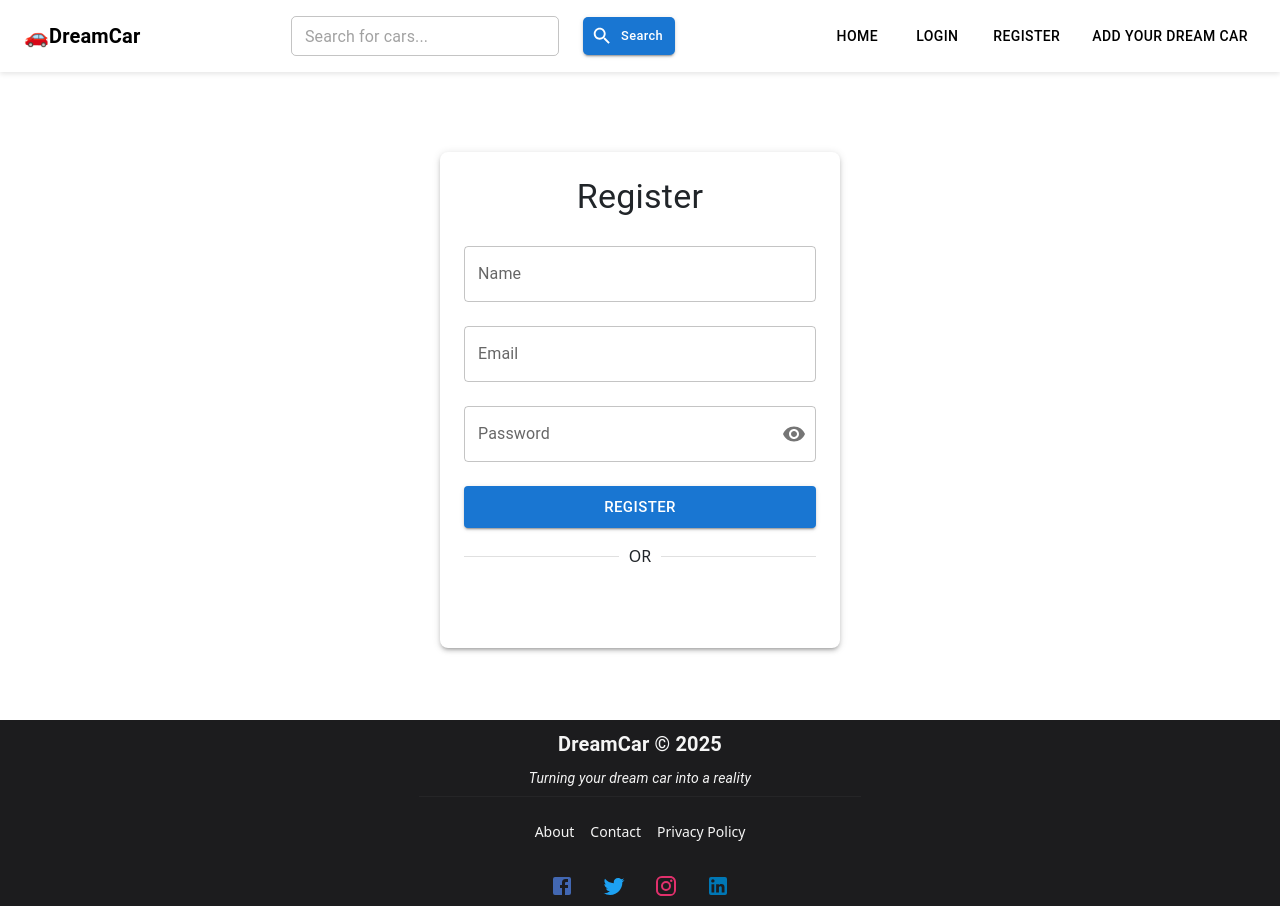
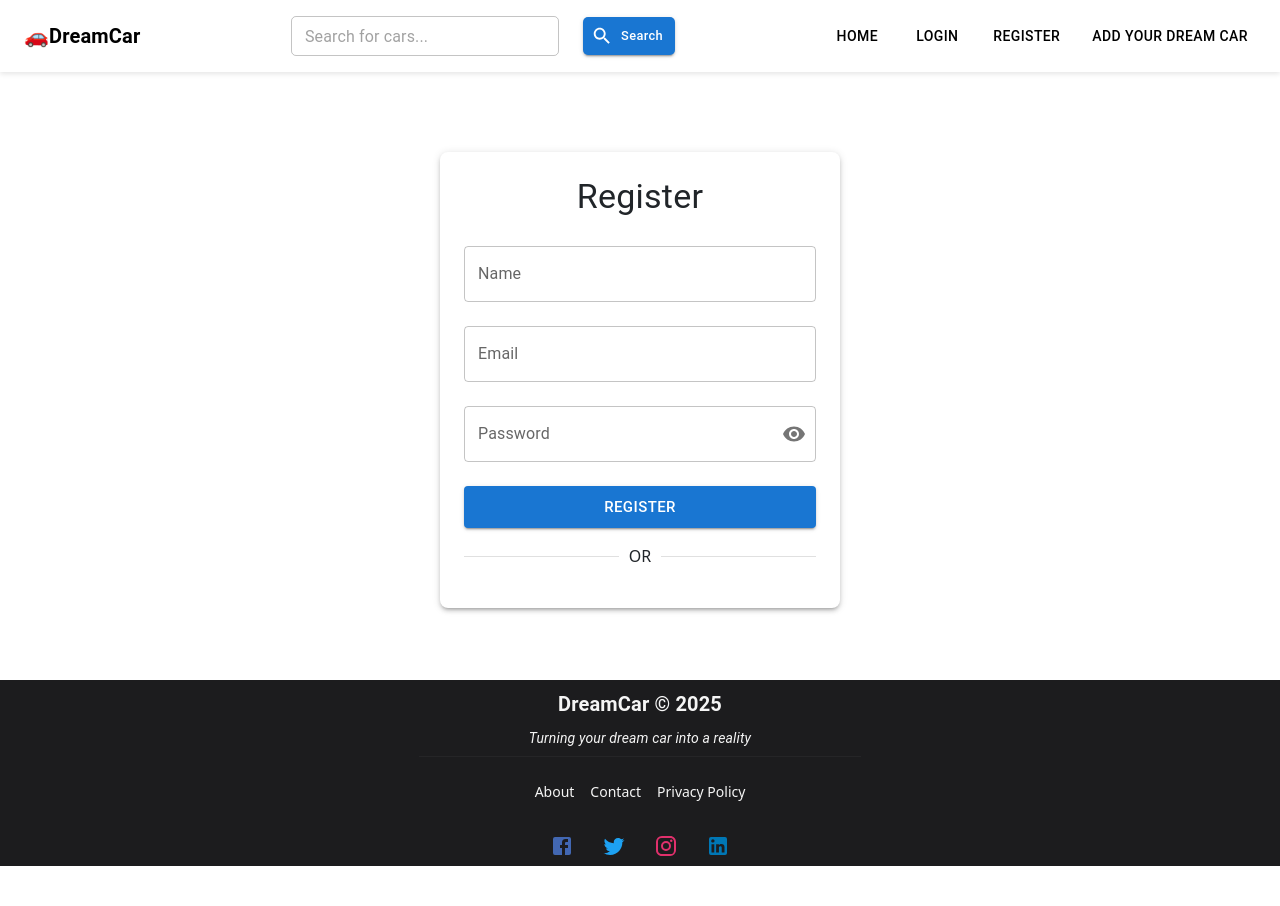
Before and after one commit to rumjotsingh/carSystem, a React (Vite) app in the folder frontend/: page /register in a window 1280 px wide. After the commit the page ends 866 px from the top, so only its background shows below. Built offline with nearby package versions, Linux system fonts and the light colour scheme; no server answers.

Commit message:
Update Register.jsx

```diff
--- a/frontend/src/pages/Register.jsx
+++ b/frontend/src/pages/Register.jsx
@@ -69,7 +69,7 @@ return (
           alignItems: "center",
         }}
       >
-        <GoogleOAuthProvider clientId={Client}>
+
           <Box
             sx={{
               width: "100%",
@@ -133,13 +133,9 @@ return (
               Register
             </Button>
             <Divider sx={{ marginY: 2 }}>OR</Divider>
-            <GoogleLogin
-              id="GoogleLogin"
-              onSuccess={handleGoogleLogin}
-              onError={() => console.log("Google Login Failed")}
-            />
+
           </Box>
-        </GoogleOAuthProvider>
+
       </Box>
       <Footer />
     </>
```
